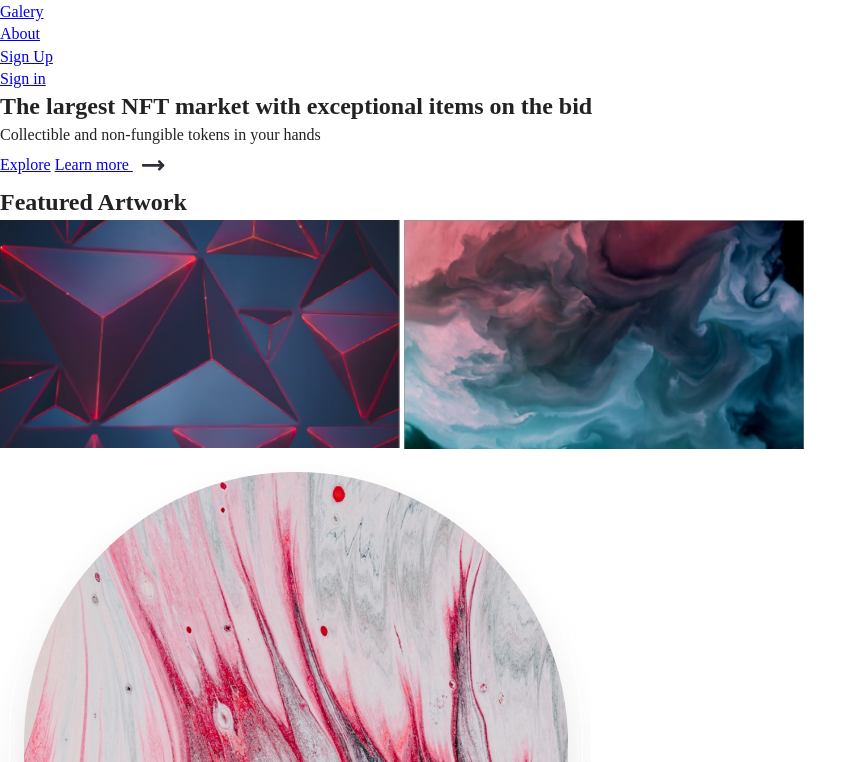
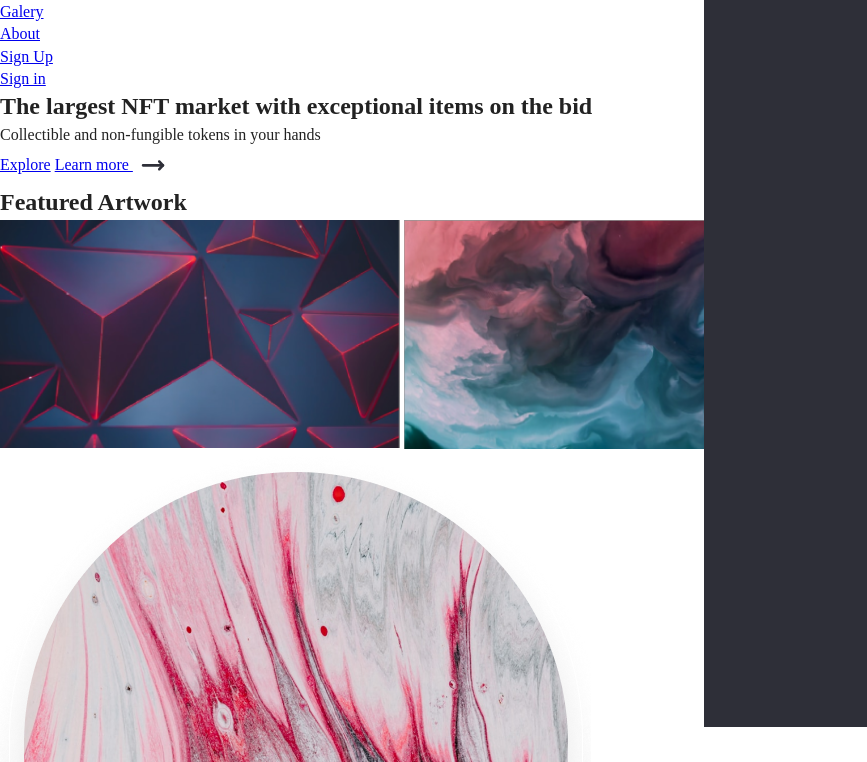
Before and after one commit to JCMeloza/CSSNftMarketplace, a website built with webpack: page index.html in a window 1280 px wide. Shown: the part 73-835 px from the top of the page, without its empty margins (0-867 px from the left). Built offline with nearby package versions, Linux system fonts and the light colour scheme.

Commit message:
Agregar un fondo lateral al cuerpo con un color específico y un ancho del 45%

```diff
--- a/css/style.css
+++ b/css/style.css
@@ -254,3 +254,13 @@ textarea {
   padding: 0;
   box-sizing: border-box;
 }
+
+body::before {
+  content:'';
+  width: 45%;
+  background-color: #2e2f38;
+  position: absolute;
+  top: 0;
+  bottom: 0;
+  right: 0;
+}
```
